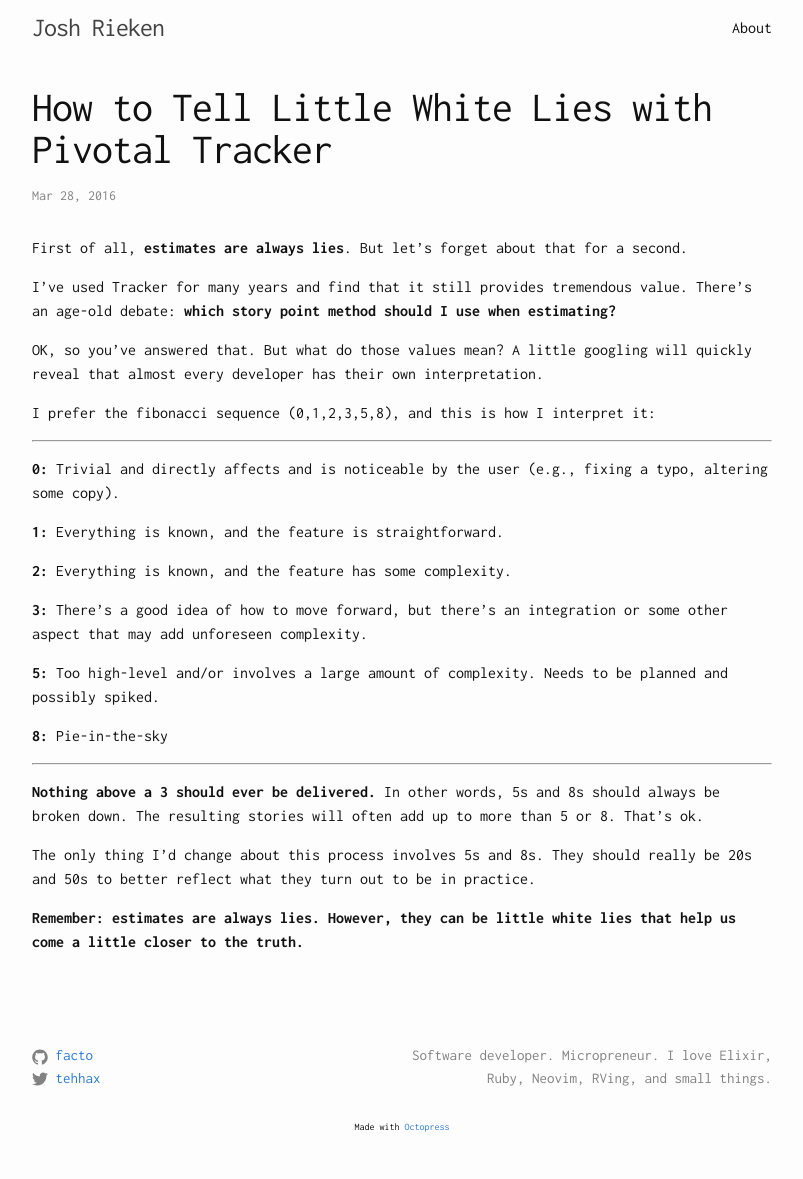
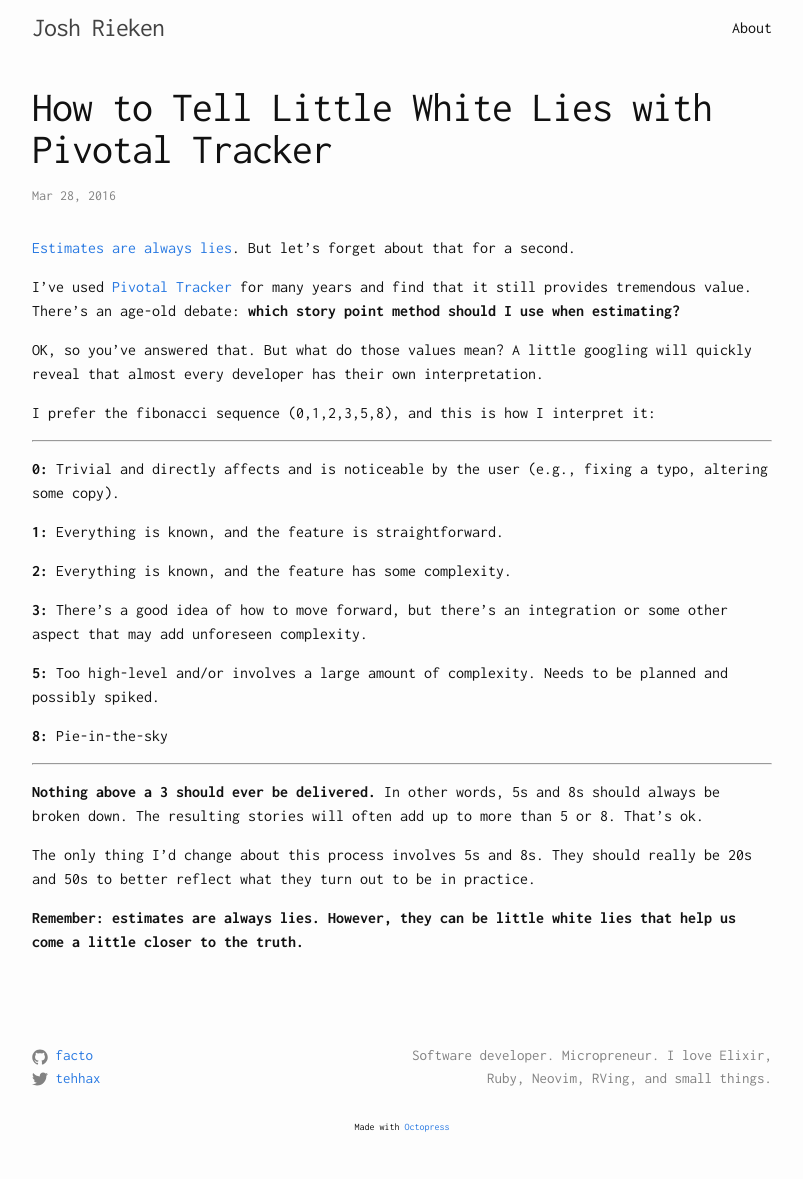
Before and after one commit to facto/facto.github.io, a Jekyll site: the page built from _posts/2016-03-28-how-to-tell-little-white-lies-with-pivotal-tracker.markdown, in a window 1280 px wide. Shown: the whole page, without its empty margins (238-1041 px from the left). Built offline with Jekyll 4.4.1, drawn with Linux system fonts in a browser that asks for light colours.

Commit message:
Update post

```diff
--- a/_posts/2016-03-28-how-to-tell-little-white-lies-with-pivotal-tracker.markdown
+++ b/_posts/2016-03-28-how-to-tell-little-white-lies-with-pivotal-tracker.markdown
@@ -4,9 +4,9 @@ title: "How to Tell Little White Lies with Pivotal Tracker"
 date: 2016-03-28T14:38:52-07:00
 ---
 
-First of all, **estimates are always lies**. But let's forget about that for a second.
+[Estimates are always lies](http://softwareforgood.com/estimates-lies/). But let's forget about that for a second.
 
-I've used Tracker for many years and find that it still provides tremendous value. There's an age-old debate: **which story point method should I use when estimating?**
+I've used [Pivotal Tracker](https://www.pivotaltracker.com) for many years and find that it still provides tremendous value. There's an age-old debate: **which story point method should I use when estimating?**
 
 OK, so you've answered that. But what do those values mean? A little googling will quickly reveal that almost every developer has their own interpretation.
 
```
